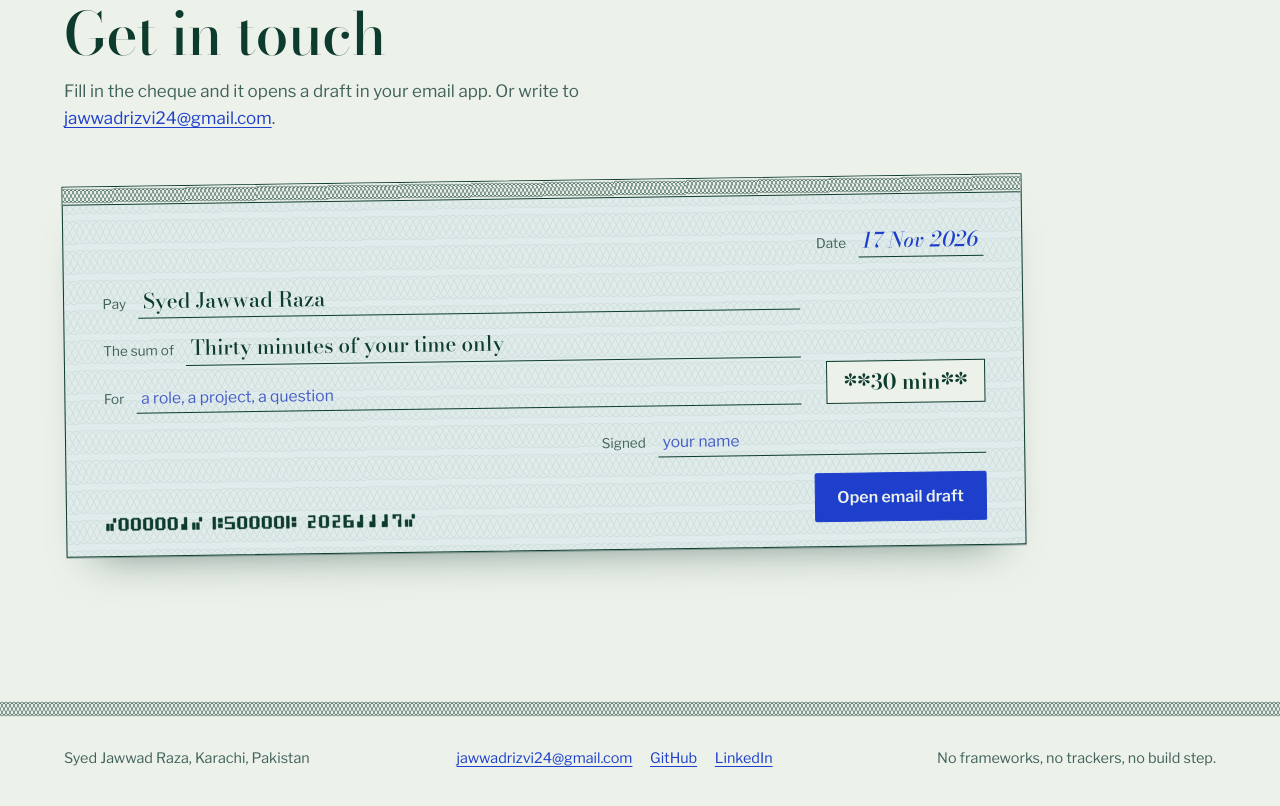
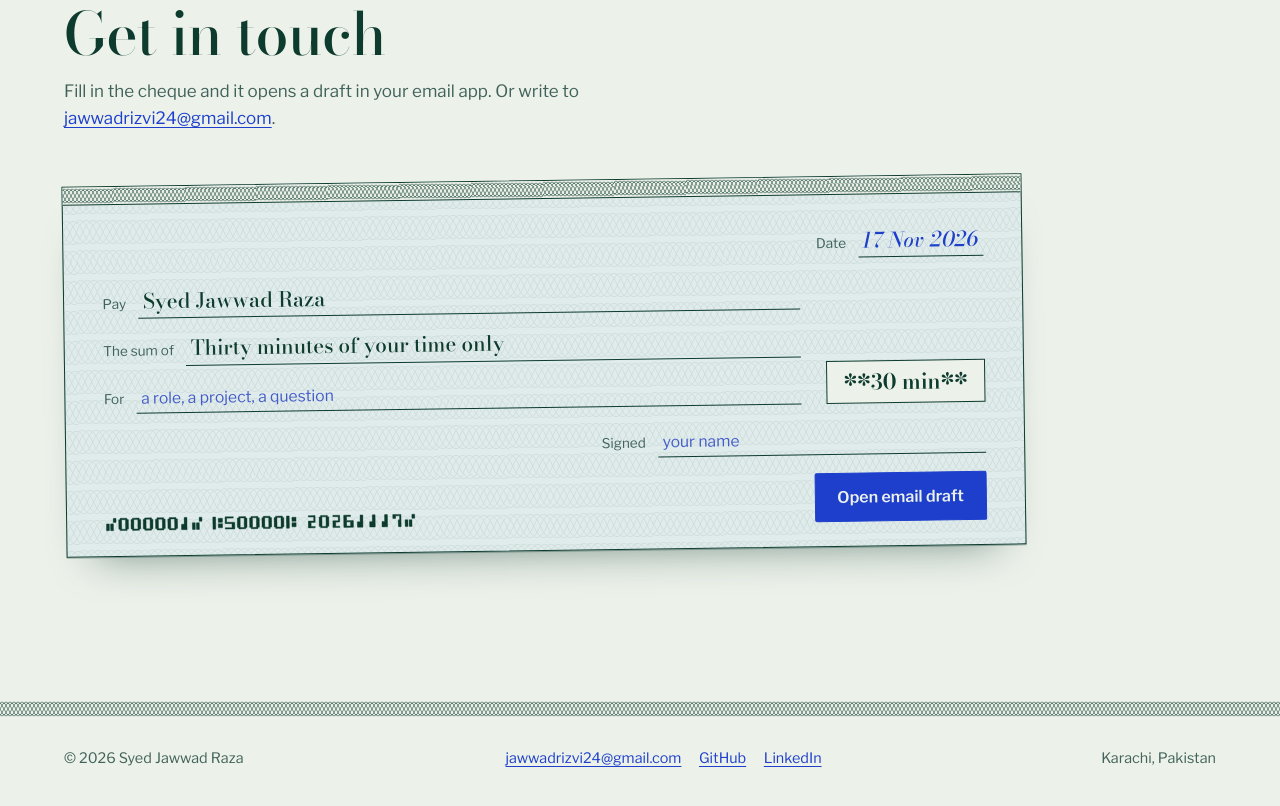
Before and after one commit to syed-jawwad-raza/syed-jawwad-raza.github.io, a plain HTML site: page index.html in a window 1280 px wide. Shown: the part 5577-6383 px from the top of the page. Drawn offline with Linux system fonts and the light colour scheme.

Commit message:
Fix GitHub link in resume and replace footer line

```diff
--- a/index.html
+++ b/index.html
@@ -301,7 +301,7 @@ input.fill:focus-visible { outline: 0; border-bottom-color: var(--pen); backgrou
 <footer class="foot wrap">
   <p id="f-id"></p>
   <p id="f-links"></p>
-  <p>No frameworks, no trackers, no build step.</p>
+  <p id="f-place"></p>
 </footer>
 
 <noscript><p class="oops">This site needs JavaScript to show its content.</p></noscript>
@@ -413,7 +413,8 @@ input.fill:focus-visible { outline: 0; border-bottom-color: var(--pen); backgrou
     });
 
     /* ----- Footer ----- */
-    $('#f-id').textContent = `${P.name}, ${P.location}`;
+    $('#f-id').textContent = `© ${new Date().getFullYear()} ${P.name}`;
+    $('#f-place').textContent = P.location;
     $('#f-links').innerHTML = link(P.email, mail) + each(P.links, l => link(l.label, l.url));
 
     /* ----- The "after" bars shrink to their true length when you reach them ----- */
@@ -527,7 +528,7 @@ input.fill:focus-visible { outline: 0; border-bottom-color: var(--pen); backgrou
     new IntersectionObserver(([e]) => el.classList.toggle('paused', !e.isIntersecting)).observe(el);
   }
 
-  /* ----- index.html?check: the one runnable check. Run it after editing content.js. ----- */
+  /* ----- index.html?check: self-check. Run it after editing content.js. ----- */
   function check(draft) {
     const bad = [], need = (ok, msg) => ok || bad.push(msg);
     for (const k of ['name', 'role', 'headline', 'intro', 'location', 'email']) need(P[k], `${k} is empty`);
```
Also changed, not shown: 2 other files.
